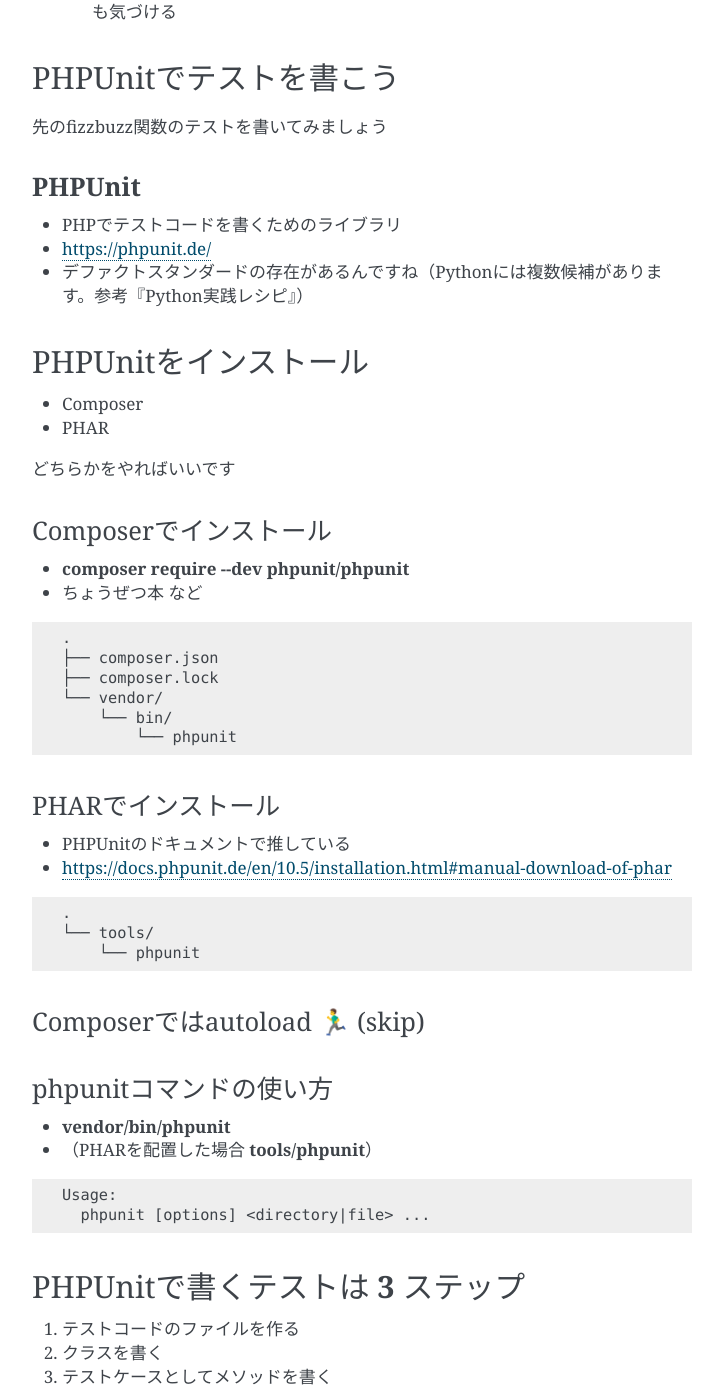
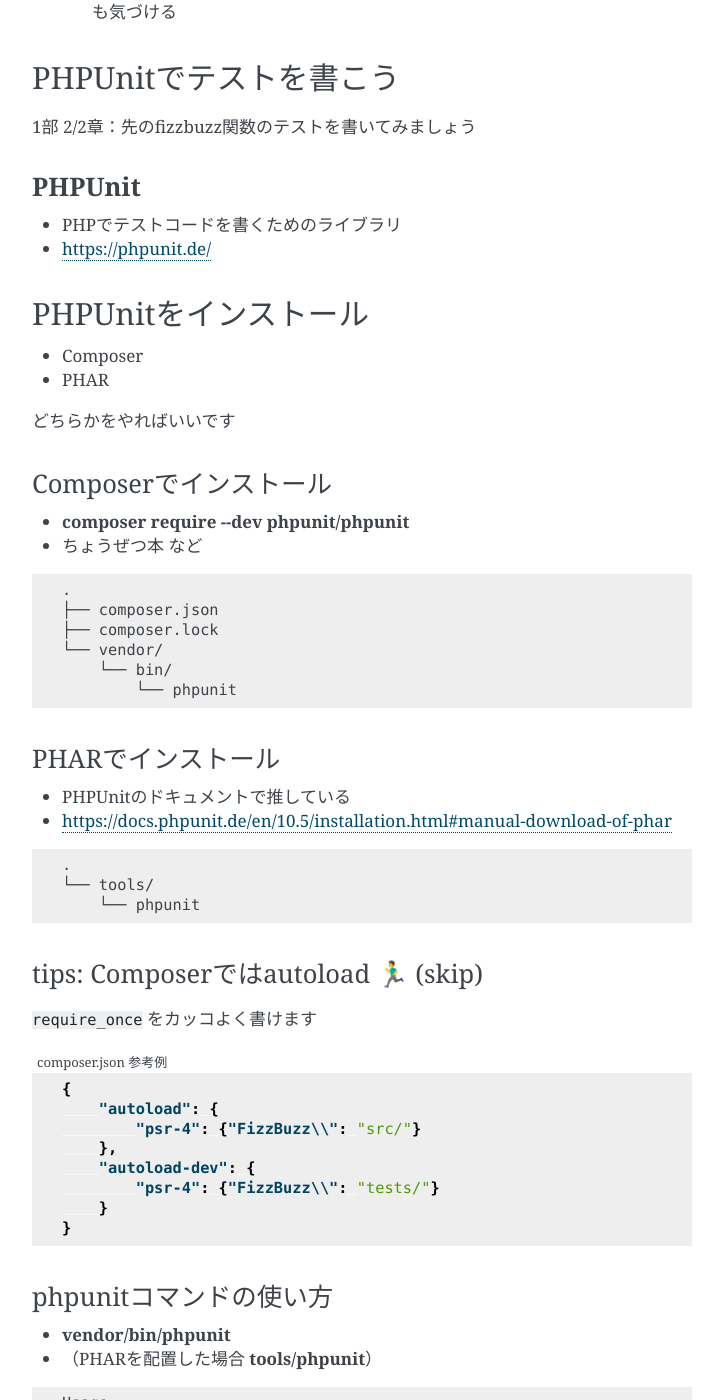
Before and after one commit to ftnext/2024-slides, a Sphinx documentation site: the page built from source/phpkansai/practice-test-code.rst, in a window 1280 px wide and 1400 px high, scrolled down 5848 px. Shown: the whole window, without its empty margins (388-1111 px from the left). Built offline with Sphinx 7.4.7, drawn with Linux system fonts in a browser that asks for light colours; some of the changed text lies outside the part shown.

Commit message:
[feat] Refine PHPUnit part

```diff
--- a/source/phpkansai/phpunit.rst.txt
+++ b/source/phpkansai/phpunit.rst.txt
@@ -1,14 +1,13 @@
 PHPUnitでテストを書こう
 ============================================================================================================================================
 
-先のfizzbuzz関数のテストを書いてみましょう
+1部 2/2章：先のfizzbuzz関数のテストを書いてみましょう
 
 **PHPUnit**
 --------------------------------------------------
 
 * PHPでテストコードを書くためのライブラリ
 * https://phpunit.de/
-* デファクトスタンダードの存在があるんですね（Pythonには複数候補があります。参考『Python実践レシピ』）
 
 PHPUnitをインストール
 ============================================================
@@ -45,10 +44,22 @@
     └── tools/
         └── phpunit
 
-Composerではautoload 🏃‍♂️ (skip)
+tips: Composerではautoload 🏃‍♂️ (skip)
 --------------------------------------------------
 
-.. TODO PSR-4
+``require_once`` をカッコよく書けます
+
+.. code-block:: json
+    :caption: composer.json 参考例
+
+    {
+        "autoload": {
+            "psr-4": {"FizzBuzz\\": "src/"}
+        },
+        "autoload-dev": {
+            "psr-4": {"FizzBuzz\\": "tests/"}
+        }
+    }
 
 phpunitコマンドの使い方
 --------------------------------------------------
@@ -73,6 +84,8 @@
 Step1 ファイル作成
 --------------------------------------------------
 
+https://docs.phpunit.de/en/10.5/installation.html#manual-download-of-phar
+
 .. code-block:: txt
 
     .
@@ -88,7 +101,7 @@
 --------------------------------------------------
 
 * :file:`tests` ディレクトリに配置
-* ファイル名は :file:`*Test.php`
+* ファイル名は **\*Test.php**
 
   * ``phpunit`` コマンドにディレクトリのパスが指定されたときに探されるファイル
 
@@ -178,6 +191,8 @@
 1. テストコードのファイルを作る（:file:`*Test.php`）
 2. クラスを書く（``*Test``）
 3. テストケースとしてメソッドを書く（``test*``）
+
+https://docs.phpunit.de/en/10.5/writing-tests-for-phpunit.html#asserting-return-values
 
 テスト実行
 ============================================================
@@ -349,6 +364,7 @@
 .. literalinclude:: ../../samplecode/phpunit-example/tests/parametrizedTest.php
     :language: php
     :lines: 5,7,10-22
+    :linenos:
 
 Data Provider
 --------------------------------------------------
@@ -364,6 +380,7 @@
 .. literalinclude:: ../../samplecode/phpunit-example/tests/parametrizedTest.php
     :language: php
     :lines: 12-18
+    :linenos:
 
 * ``$number`` に、3、6と順次渡る
 * ドキュメントには1回あたり複数の変数を渡す例あり
```
Also changed, not shown: other parts of source/phpkansai/phpunit.rst.txt (+1 -1 lines).
